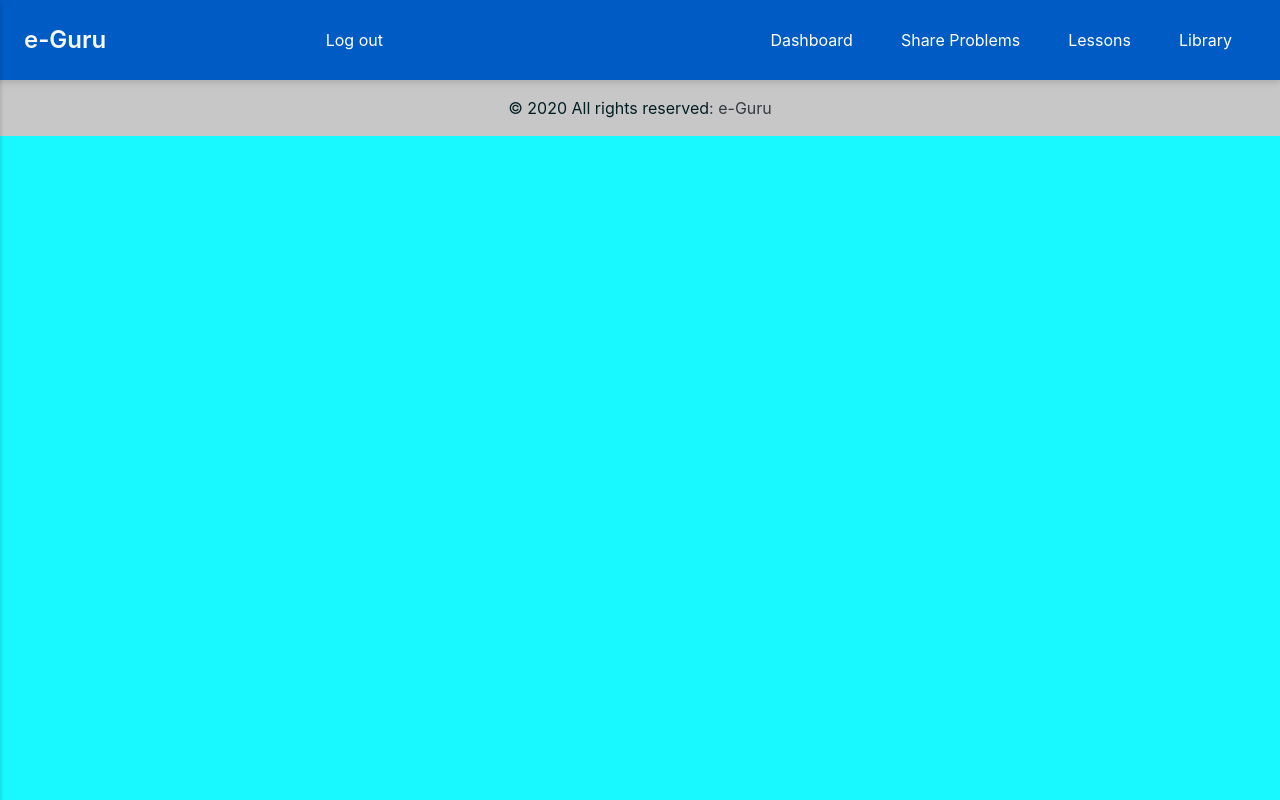
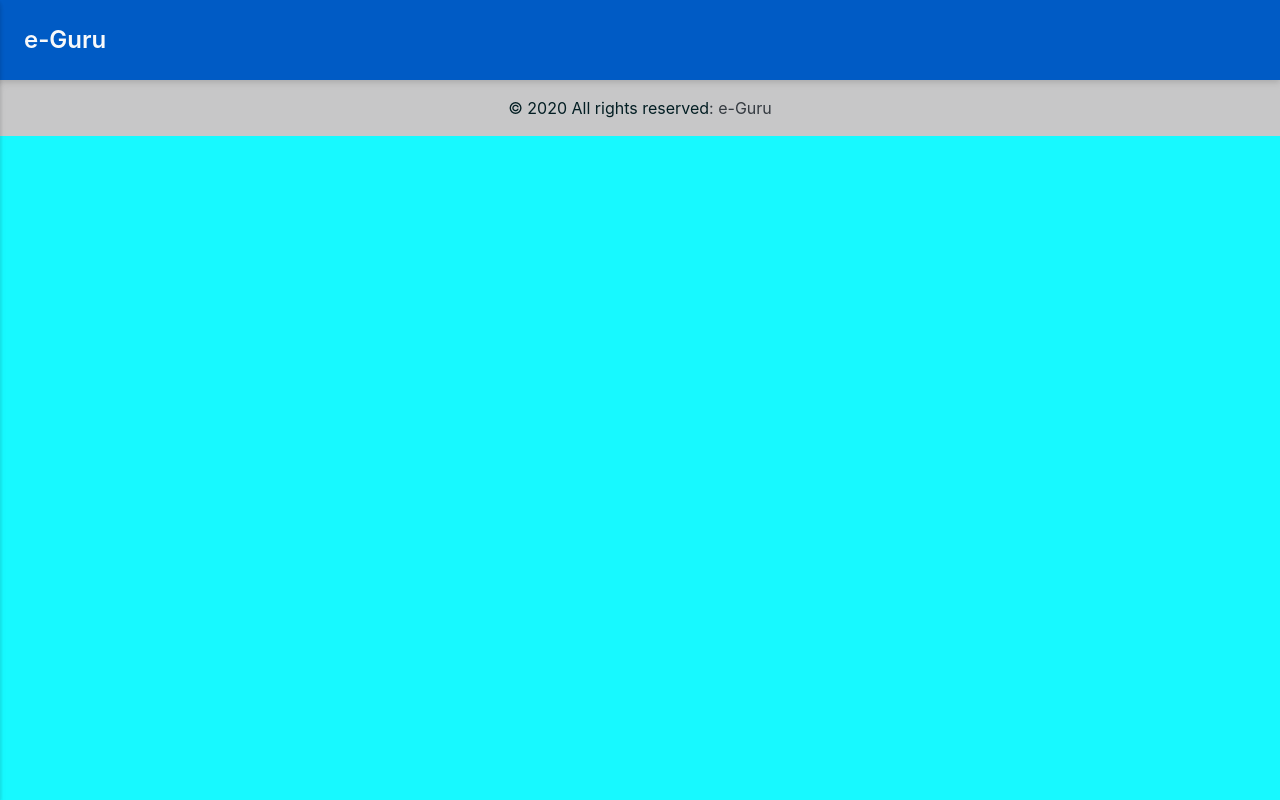
Before and after one commit to Gavindu98/E-Guru, a React (Create React App) app: page /login in a window 1280 px wide. Built offline with nearby package versions, Linux system fonts and the light colour scheme.

Commit message:
url updated

```diff
--- a/src/components/common/Header.tsx
+++ b/src/components/common/Header.tsx
@@ -15,6 +15,7 @@ import {
 } from "reactstrap"
 import AuthContext from "../../context/AuthProvider";
 import { useNavigate } from "react-router-dom";
+import loginImage from "../../components/vendors/images/e-guru.png";
 
 function NavLink({ to, children }: { to: any; children: any }) {
   const { auth, setAuth } = useContext(AuthContext);
@@ -150,7 +151,7 @@ export default function Navbar() {
     <nav className="flex filter drop-shadow-md bg-yellow px-4 py-4 h-20 items-center">
       <MobileNav open={open} setOpen={setOpen} />
       <div className="w-3/12 flex items-center">
-        <a className="text-2xl text-light font-semibold" href="/">
+        <a className="text-2xl text-light font-semibold" href="/home">
           e-Guru
         </a>
       </div>
@@ -173,7 +174,7 @@ export default function Navbar() {
           </DropdownMenu>
         </UncontrolledDropdown> */}
         {
-          ((splittedURL != "/")) ?
+          (splittedURL == "/dashboard" || splittedURL == "/forum" || splittedURL == "/lessons" || splittedURL == "/library") ?
             <div className="dropdown-item" onClick={() => handleClickLogout()}>
               <a href="">
                 Log out
@@ -204,7 +205,7 @@ export default function Navbar() {
           />
         </div>
         {
-          (splittedURL != "/") ?
+          (splittedURL == "/dashboard" || splittedURL == "/forum" || splittedURL == "/lessons" || splittedURL == "/library") ?
             <div className="hidden md:flex text-light">
               <NavLink to="/dashboard">Dashboard</NavLink>
               <NavLink to="/forum">Share Problems</NavLink>
--- a/src/components/common/Register.tsx
+++ b/src/components/common/Register.tsx
@@ -1,7 +1,7 @@
 import React, { useEffect, useState } from "react";
 import "../vendors/styles/core.css";
 import "../vendors/styles/style.css";
-import loginImage from "../../components/vendors/images/login-page-img.png";
+import loginImage from "../../components/vendors/images/logoColor.png";
 import { AuthService } from "../../services/AuthService";
 import Swal from "sweetalert2";
 import { useNavigate } from "react-router-dom";
--- a/src/components/pages/dashboard/postCard.tsx
+++ b/src/components/pages/dashboard/postCard.tsx
@@ -134,7 +134,7 @@ const PostCard: React.FC<{
         props.post?.filePath ?
           <img className="card-img" src={props.post?.filePath} alt="Card image" />
           :
-          <img className="card-img" src={Cover} alt="Card image" />
+          <img className="card-img" src={"https://res.cloudinary.com/dbezxu1zq/image/upload/v1672342406/Banners/post_-_Cover_Banner_a72vvj.jpg"} alt="Card image" />
       }
       {/* <div className="card-img-overlay mt-70">
         <h5 className="card-title">Card title</h5>
--- a/src/components/pages/lessons/singleLesson.tsx
+++ b/src/components/pages/lessons/singleLesson.tsx
@@ -165,7 +165,7 @@ const SingleLesson: React.FC = () => {
                                         lessonData?.singleLesson?.filePath && (lessonData?.singleLesson?.filePath.slice(-3) != 'pdf') ?
                                             <img className="w-full h-auto" src={lessonData?.singleLesson?.filePath} alt="Dp" />
                                             :
-                                            <img className="w-full h-auto" src={Cover} alt="Dp" />
+                                            <img className="w-full h-auto" src={"https://res.cloudinary.com/dbezxu1zq/image/upload/v1672342883/Banners/lesson_msporo.jpg"} alt="Dp" />
                                     }
 
                                 </div>
--- a/src/components/pages/library/sinlgeBook.tsx
+++ b/src/components/pages/library/sinlgeBook.tsx
@@ -162,7 +162,7 @@ const SingleBook: React.FC = () => {
                                         bookData?.resource?.filePath && (bookData?.resource?.filePath.slice(-3) != 'pdf') ?
                                             <img className="w-full h-auto" src={bookData?.resource?.filePath} alt="Dp" />
                                             :
-                                            <img className="w-full h-auto" src={Cover} alt="Dp" />
+                                            <img className="w-full h-auto" src={"https://res.cloudinary.com/dbezxu1zq/image/upload/v1672343044/Banners/portrait-happy-young-girl-smiling_vrqaso.jpg"} alt="Dp" />
                                     }
                                 </div>
 
```
Also changed, not shown: src/components/vendors/images/e-guru.png (added).
